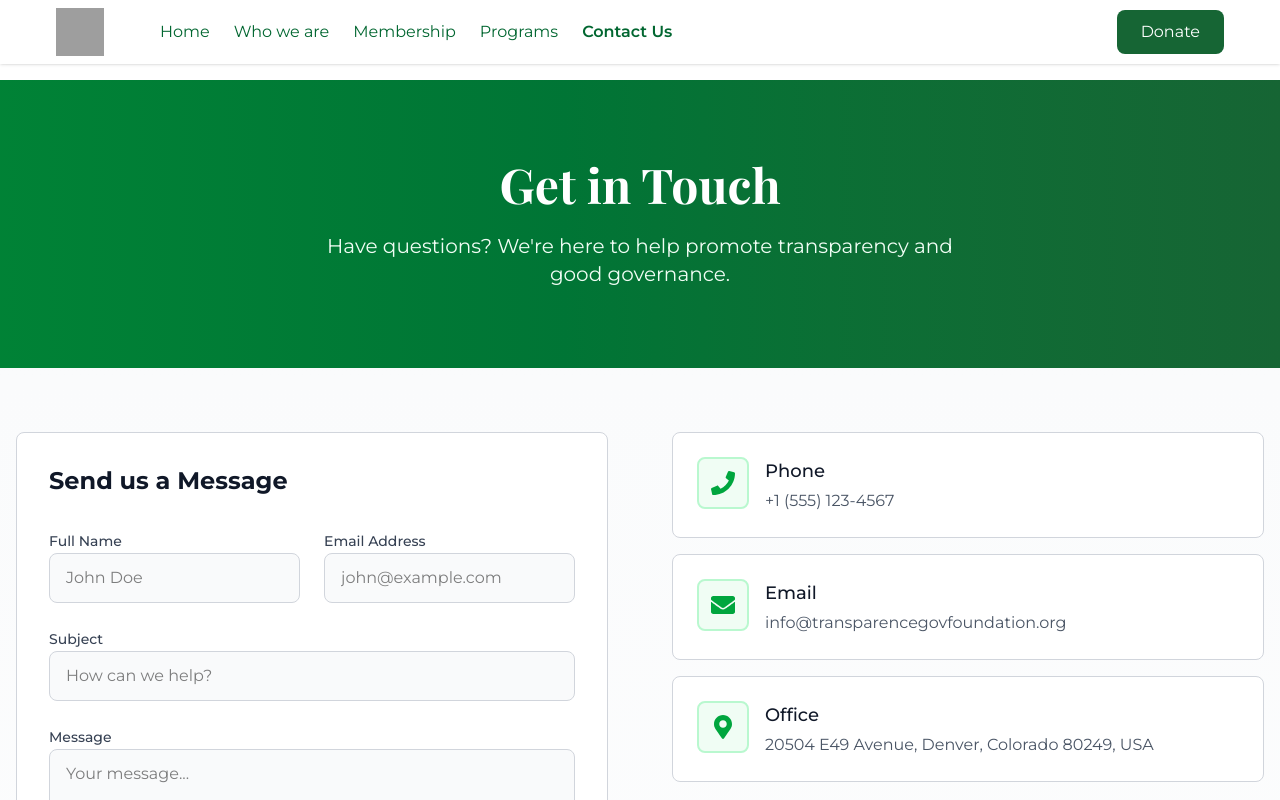
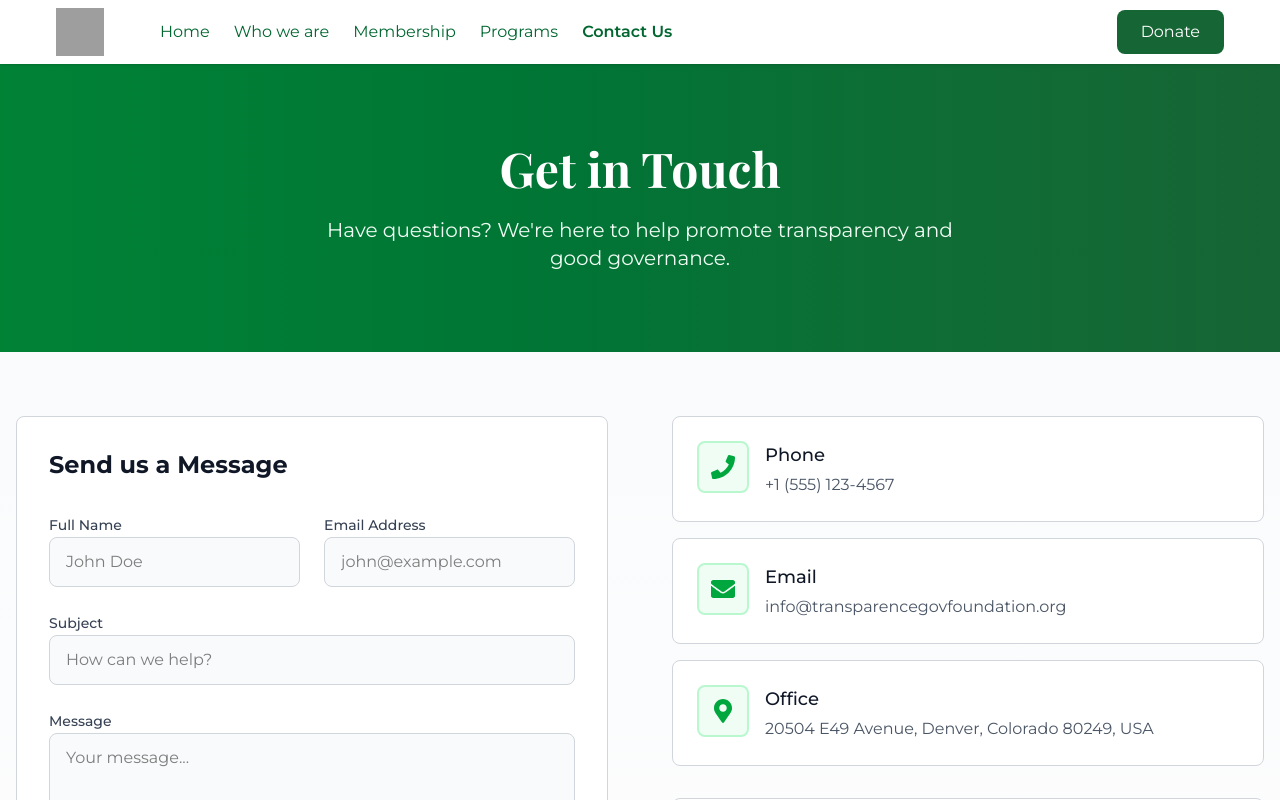
Before and after one commit to deji-ice/TransparentGovernanceFoundation, a Next.js app: page /contact-us in a window 1280 px wide. Shown: the top 800 px of the page. Built offline with nearby package versions, Linux system fonts and the light colour scheme; grey boxes are pictures that could not be loaded; a web font is replaced by a local one.

Commit message:
style(contact): Adjust margin in Contact component for improved layout

```diff
--- a/app/contact-us/page.tsx
+++ b/app/contact-us/page.tsx
@@ -53,7 +53,7 @@ const faqs = [
 
 const Contact = () => {
   return (
-    <div className="flex flex-col items-center justify-between mt-20 bg-gradient-to-b from-gray-50 to-white min-h-screen">
+    <div className="flex flex-col items-center justify-between mt-16 bg-gradient-to-b from-gray-50 to-white min-h-screen">
       {/* Enhanced Hero Section with subtle gradient */}
       <div className="w-full bg-gradient-to-r from-green-700 to-[#166534] text-white py-20 px-4">
         <div className="max-w-7xl mx-auto text-center">
```
